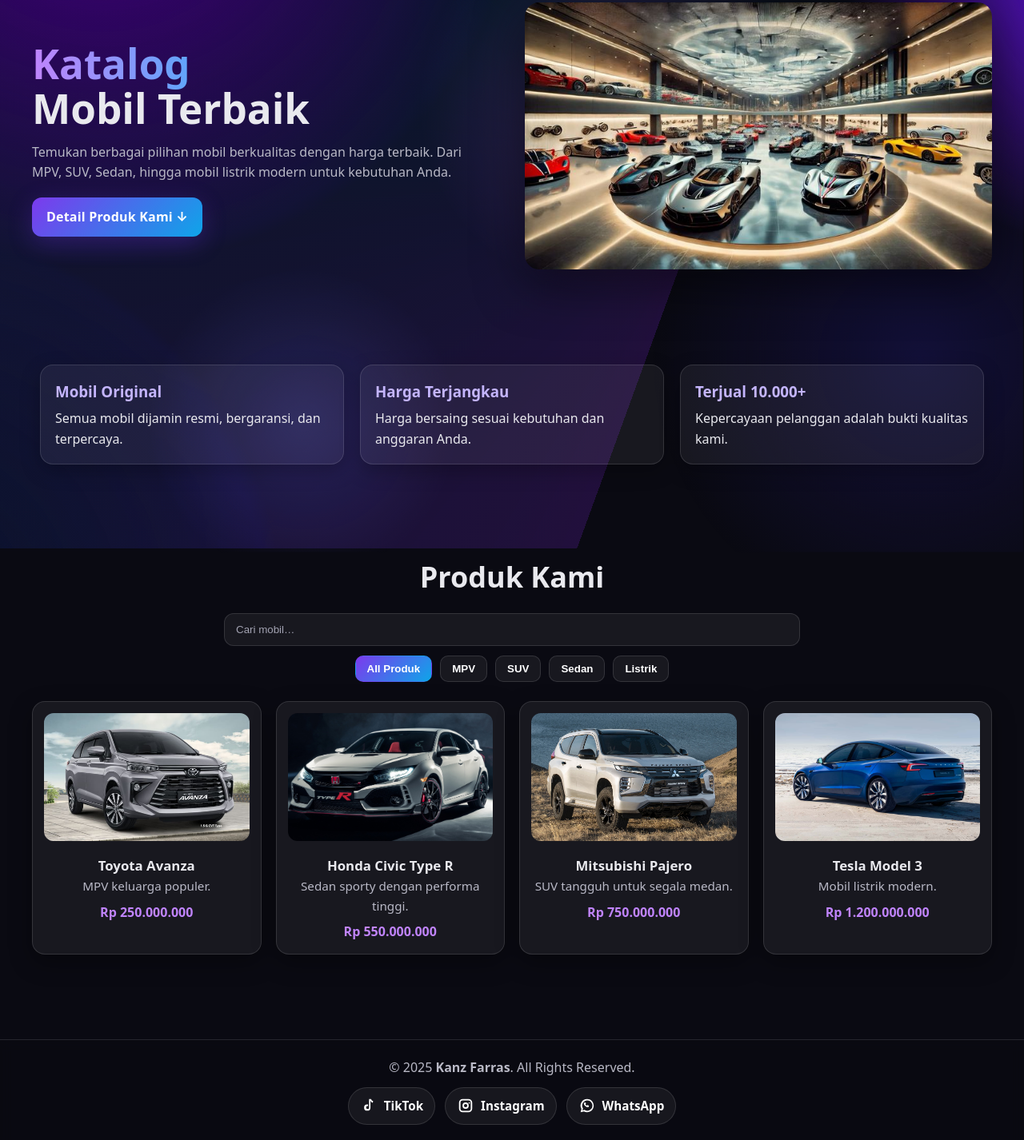
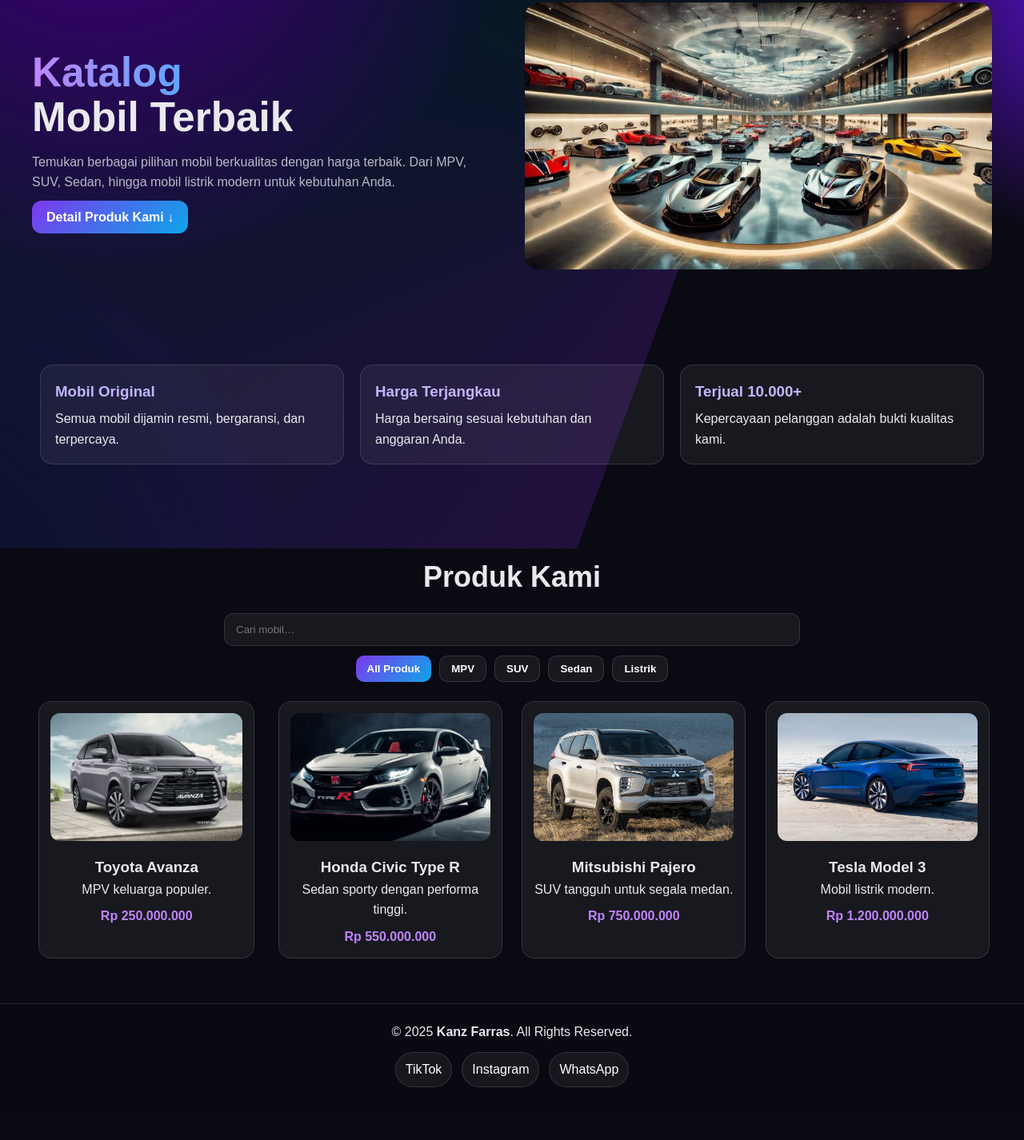
Before and after one commit to KanzzX/Katalog-Mobil1, a plain HTML site: page index.html in a window 1280 px wide. Shown: the part 114-1540 px from the top of the page at 80% size. After the commit the page ends 1508 px from the top, so only its background shows below. Drawn offline with Linux system fonts and the light colour scheme.

Commit message:
update-code

```diff
--- a/index.html
+++ b/index.html
@@ -17,7 +17,7 @@
       <a href="#">Beranda</a>
       <a href="#">Layanan</a>
       <a href="#produk">Produk Kami</a>
-      <a href="#">Kontak</a>
+      <a href="#kontak">Kontak</a>
     </nav>
   </header>
 
@@ -97,30 +97,12 @@
   </section>
 
   <!-- Footer -->
-  <footer>
+  <footer id="kontak">
     <p>© 2025 <b>Kanz Farras</b>. All Rights Reserved.</p>
     <div class="socials">
-      <!-- TikTok -->
-      <a class="social-btn" href="https://www.tiktok.com/@kynz_21" target="_blank" aria-label="TikTok">
-        <svg viewBox="0 0 48 48" width="22" height="22" fill="currentColor" aria-hidden="true">
-          <path d="M34.5 16.5a12 12 0 0 1-6-6v18.7a8.7 8.7 0 1 1-8.7-8.7 8.8 8.8 0 0 1 2.2.3v4.9a4 4 0 1 0 2.7 3.8V6h5.3a12 12 0 0 0 6 6z"/>
-        </svg>
-        <span>TikTok</span>
-      </a>
-      <!-- Instagram -->
-      <a class="social-btn" href="https://www.instagram.com/kanzfn_/" target="_blank" aria-label="Instagram">
-        <svg viewBox="0 0 48 48" width="22" height="22" fill="currentColor" aria-hidden="true">
-          <path d="M16 6h16a10 10 0 0 1 10 10v16a10 10 0 0 1-10 10H16A10 10 0 0 1 6 32V16A10 10 0 0 1 16 6zm0 4a6 6 0 0 0-6 6v16a6 6 0 0 0 6 6h16a6 6 0 0 0 6-6V16a6 6 0 0 0-6-6H16zm8 5.5A8.5 8.5 0 1 1 15.5 24 8.5 8.5 0 0 1 24 15.5zm0 4A4.5 4.5 0 1 0 28.5 24 4.5 4.5 0 0 0 24 19.5zM34 14.5a2 2 0 1 1-2 2 2 2 0 0 1 2-2z"/>
-        </svg>
-        <span>Instagram</span>
-      </a>
-      <!-- WhatsApp -->
-      <a class="social-btn" href="https://wa.me/6285219209935" target="_blank" aria-label="WhatsApp">
-        <svg viewBox="0 0 48 48" width="22" height="22" fill="currentColor" aria-hidden="true">
-          <path d="M24 6a18 18 0 0 0-15.6 27.3L6 42l8.9-2.3A18 18 0 1 0 24 6zm0 4a14 14 0 0 1 9.9 24 14 14 0 0 1-16.4 2.2l-1-.6-5.4 1.4 1.5-5.2-.6-1A14 14 0 0 1 24 10zm-7.2 5.8a1.2 1.2 0 0 1 1.2-.3c.6.2 1.6.6 1.9.7.4.2.9 1.5 1.1 2-.3.2-.8.7-1 .9-.3.4-.6.6-1 .9.2.5.8 1.4 1.7 2.3s1.9 1.6 2.4 1.9c.3-.3.7-.9 1.1-1.2s.8-.6 1.3-.4.9.6 1.5 1c.6.3 1.4.7 1.6 1.2s.1 1.1-.2 1.8c-.3.7-1.8 1.7-2.4 1.8s-1.4.2-2.2-.1a13.3 13.3 0 0 1-5.6-3.6 12.4 12.4 0 0 1-3-4.7c-.4-1.1-.4-2 .2-3s1.8-2.1 2.2-2.3z"/>
-        </svg>
-        <span>WhatsApp</span>
-      </a>
+      <a class="social-btn" href="https://www.tiktok.com/@kynz_21" target="_blank">TikTok</a>
+      <a class="social-btn" href="https://www.instagram.com/kanzfn_/" target="_blank">Instagram</a>
+      <a class="social-btn" href="https://wa.me/6285219209935" target="_blank">WhatsApp</a>
     </div>
   </footer>
 
--- a/style.css
+++ b/style.css
@@ -1,163 +1,239 @@
-/* ====== Base Dark Theme ====== */
-:root{
+:root {
   --bg: #0a0a12;
   --fg: #e9e9ee;
   --muted: #b9b9c6;
-  --brand: #7a3cff;   /* ungu */
-  --brand-2: #a855f7; /* ungu muda */
-  --card: rgba(255,255,255,0.06);
-  --card-border: rgba(255,255,255,0.12);
-  --btn: linear-gradient(135deg,#7c3aed,#0ea5e9);
+  --brand: #7a3cff;
+  --brand-2: #a855f7;
+  --card: rgba(255, 255, 255, 0.06);
+  --card-border: rgba(255, 255, 255, 0.12);
+  --btn: linear-gradient(135deg, #7c3aed, #0ea5e9);
 }
 
-*{margin:0;padding:0;box-sizing:border-box}
-html,body{height:100%}
-body{
+* {
+  margin: 0;
+  padding: 0;
+  box-sizing: border-box;
+}
+html,
+body {
+  height: 100%;
+}
+body {
   background: var(--bg);
   color: var(--fg);
+  font-family: "Poppins", sans-serif;
+  overflow-x: hidden;
   line-height: 1.6;
-  overflow-x: hidden;
-  font-family: ui-sans-serif, system-ui, -apple-system, "Segoe UI", Roboto, Arial, "Noto Sans", "Helvetica Neue", sans-serif;
 }
 
-/* ====== Abstract Background (layered gradients + soft motion) ====== */
-.abstract-bg{
+/* Background abstrak */
+.abstract-bg {
   position: fixed;
   inset: 0;
   z-index: -1;
-  background:
-    radial-gradient(60rem 60rem at 10% -10%, #3b0764 0%, transparent 55%),
+  background: radial-gradient(
+      60rem 60rem at 10% -10%,
+      #3b0764 0%,
+      transparent 55%
+    ),
     radial-gradient(40rem 40rem at 110% 10%, #5b21b6 0%, transparent 55%),
     radial-gradient(50rem 50rem at -10% 110%, #111827 0%, transparent 60%),
-    conic-gradient(from 200deg at 70% 40%, rgba(124,58,237,.18), rgba(14,165,233,.08), rgba(0,0,0,0) 60%);
+    conic-gradient(
+      from 200deg at 70% 40%,
+      rgba(124, 58, 237, 0.18),
+      rgba(14, 165, 233, 0.08),
+      transparent 60%
+    );
   filter: saturate(140%) contrast(105%);
 }
-.abstract-bg::after{
-  content:"";
-  position:absolute; inset:0;
-  background:
-    radial-gradient(25rem 25rem at 60% 30%, rgba(168,85,247,.20), transparent 60%),
-    radial-gradient(20rem 20rem at 30% 80%, rgba(99,102,241,.18), transparent 60%),
-    radial-gradient(35rem 35rem at 90% 70%, rgba(67,56,202,.16), transparent 60%);
-  animation: float-bg 18s ease-in-out infinite alternate;
-  mix-blend-mode: screen;
-  pointer-events:none;
+
+/* Navbar */
+header {
+  position: sticky;
+  top: 0;
+  display: flex;
+  justify-content: space-between;
+  align-items: center;
+  padding: 14px 40px;
+  z-index: 10;
+  background: rgba(10, 10, 18, 0.55);
+  border-bottom: 1px solid var(--card-border);
+  backdrop-filter: blur(10px);
 }
-@keyframes float-bg{
-  0%   { transform: translate3d(0,0,0) scale(1);   filter: blur(0px); }
-  100% { transform: translate3d(-2%, 2%, 0) scale(1.03); filter: blur(1px); }
+.logo {
+  font-weight: 800;
+  font-size: 1.25rem;
+  color: #fff;
+}
+nav a {
+  margin-left: 20px;
+  color: var(--muted);
+  text-decoration: none;
+  font-weight: 600;
+}
+nav a:hover {
+  color: #fff;
 }
 
-/* ====== Layout ====== */
-section{padding: 56px 40px;}
-header{
-  position: sticky; top:0; backdrop-filter: blur(10px);
-  display:flex;justify-content:space-between;align-items:center;
-  padding:14px 40px; z-index:10;
-  background: rgba(10,10,18,.55);
-  border-bottom: 1px solid var(--card-border);
+/* Hero */
+.hero {
+  display: flex;
+  gap: 32px;
+  flex-wrap: wrap;
+  align-items: center;
+  padding: 56px 40px;
 }
-.logo{font-weight:800; letter-spacing:.3px; color:#fff; font-size:1.25rem}
-nav a{
-  color: var(--muted); text-decoration:none; margin-left:20px; font-weight:600;
+.hero-text {
+  flex: 1;
+  min-width: 280px;
 }
-nav a:hover{color:#fff}
+.hero-text h1 {
+  font-size: clamp(32px, 4vw, 52px);
+  line-height: 1.1;
+  margin-bottom: 14px;
+}
+.hero-text h1 span {
+  background: linear-gradient(90deg, #c084fc, #60a5fa);
+  -webkit-background-clip: text;
+  color: transparent;
+}
+.hero-text p {
+  max-width: 560px;
+  color: var(--muted);
+  margin-bottom: 18px;
+}
+.btn {
+  background: var(--btn);
+  color: #fff;
+  padding: 12px 18px;
+  border-radius: 12px;
+  text-decoration: none;
+  font-weight: 700;
+}
+.hero-img {
+  flex: 1;
+  min-width: 280px;
+  text-align: center;
+}
+.hero-img img {
+  max-width: 100%;
+  border-radius: 18px;
+}
 
-/* ====== Hero ====== */
-.hero{display:flex;align-items:center;gap:32px;flex-wrap:wrap}
-.hero-text{flex:1;min-width:280px}
-.hero-text h1{font-size: clamp(32px, 4vw, 52px); line-height:1.1; margin-bottom:14px}
-.hero-text h1 span{background: linear-gradient(90deg,#c084fc,#60a5fa); -webkit-background-clip:text; background-clip:text; color:transparent}
-.hero-text p{max-width:560px;color:var(--muted);margin-bottom:18px}
-.btn{
-  display:inline-block; padding:12px 18px; border-radius:12px;
-  text-decoration:none; color:#fff; font-weight:700; letter-spacing:.2px;
-  background: var(--btn); box-shadow: 0 8px 30px rgba(122,60,255,.25);
-  transition: transform .2s ease, box-shadow .2s ease;
+/* Features */
+.features {
+  display: flex;
+  gap: 20px;
+  flex-wrap: wrap;
+  justify-content: center;
+  padding: 56px 40px;
 }
-.btn:hover{ transform: translateY(-2px); box-shadow: 0 10px 36px rgba(122,60,255,.35) }
-.hero-img{flex:1;min-width:280px;text-align:center}
-.hero-img img{max-width:100%;border-radius:18px; box-shadow: 0 18px 60px rgba(0,0,0,.5)}
+.feature-box {
+  flex: 1;
+  min-width: 240px;
+  max-width: 380px;
+  background: var(--card);
+  border: 1px solid var(--card-border);
+  border-radius: 16px;
+  padding: 18px;
+}
+.feature-box h3 {
+  color: #c4b5fd;
+  margin-bottom: 6px;
+}
 
-/* ====== Features ====== */
-.features{display:flex;gap:20px;flex-wrap:wrap;justify-content:center}
-.feature-box{
-  flex:1; min-width:240px; max-width:380px;
-  background: var(--card);
-  border:1px solid var(--card-border);
-  border-radius:16px; padding:18px 18px;
-  box-shadow: 0 8px 24px rgba(0,0,0,.25);
+/* Produk */
+.produk-section {
+  text-align: center;
+  padding: 56px 40px;
 }
-.feature-box h3{color:#c4b5fd;margin-bottom:6px}
+.produk-section h2 {
+  font-size: clamp(24px, 3.3vw, 36px);
+  margin-bottom: 16px;
+}
+.filter-wrap {
+  display: flex;
+  flex-direction: column;
+  gap: 12px;
+  align-items: center;
+  margin-bottom: 24px;
+}
+#search {
+  width: min(720px, 92vw);
+  padding: 12px 14px;
+  border-radius: 12px;
+  border: 1px solid var(--card-border);
+  background: rgba(255, 255, 255, 0.06);
+  color: #fff;
+}
+.filter-btns {
+  display: flex;
+  gap: 10px;
+  flex-wrap: wrap;
+}
+.btn-filter {
+  border: 1px solid var(--card-border);
+  background: rgba(255, 255, 255, 0.06);
+  color: #fff;
+  padding: 8px 14px;
+  border-radius: 10px;
+  cursor: pointer;
+  font-weight: 700;
+}
+.btn-filter.active {
+  background: var(--btn);
+  border: none;
+}
 
-/* ====== Produk ====== */
-.produk-section{text-align:center}
-.produk-section h2{font-size:clamp(24px,3.3vw,36px);margin-bottom:16px}
-
-.filter-wrap{
-  display:flex; flex-direction:column; align-items:center; gap:12px; margin: 14px 0 24px;
-}
-#search{
-  width:min(720px,92vw); padding:12px 14px; border-radius:12px; border:1px solid var(--card-border);
-  background: rgba(255,255,255,.06); color:#fff; outline:none;
-}
-#search::placeholder{color:#a3a3b2}
-
-.filter-btns{display:flex; gap:10px; flex-wrap:wrap; justify-content:center}
-.btn-filter{
-  border:1px solid var(--card-border); background: rgba(255,255,255,.06);
-  color:#fff; padding:8px 14px; border-radius:10px; cursor:pointer; font-weight:700;
-  transition: .2s ease; outline:none;
-}
-.btn-filter:hover{ transform: translateY(-2px)}
-.btn-filter.active{ background: var(--btn); border-color: transparent}
-
-.grid{
-  display:grid; gap:18px; margin-top:10px;
+.grid {
+  display: grid;
+  gap: 18px;
+  margin-top: 10px;
   grid-template-columns: repeat(auto-fit, minmax(230px, 1fr));
 }
-.card{
-  background: var(--card); border:1px solid var(--card-border); border-radius:16px;
-  padding:14px; text-align:center;
-  box-shadow: 0 10px 28px rgba(0,0,0,.35);
-  transition: transform .2s ease, box-shadow .2s ease;
+
+/* Card produk */
+.card {
+  background: var(--card);
+  border: 1px solid var(--card-border);
+  border-radius: 16px;
+  padding: 14px;
+  text-align: center;
+  max-width: 280px; /* 🔥 biar gak melar */
+  margin: 0 auto; /* 🔥 biar kalau 1 item, center */
 }
-.card:hover{ transform: translateY(-6px); box-shadow: 0 16px 40px rgba(0,0,0,.45) }
-.card img{width:100%; height:160px; object-fit:cover; border-radius:12px; margin-bottom:10px}
-.card h3{font-size:1.05rem}
-.card p{color:var(--muted); font-size:.95rem}
-.price{display:inline-block; margin-top:8px; color:#c084fc; font-weight:800}
-
-/* ====== Footer (buttons) ====== */
-footer{
-  border-top:1px solid var(--card-border);
-  background: rgba(10,10,18,.55);
-  padding: 22px 20px 34px;
-  display:flex; flex-direction:column; align-items:center; gap:12px;
-  margin-top: 50px;
-  backdrop-filter: blur(8px);
+.card img {
+  width: 100%;
+  height: 160px;
+  object-fit: cover;
+  border-radius: 12px;
+  margin-bottom: 10px;
 }
-footer p{color:var(--muted)}
-.socials{display:flex; gap:12px; flex-wrap:wrap; justify-content:center}
-
-.social-btn{
-  --ring: rgba(122,60,255,.35);
-  display:inline-flex; align-items:center; gap:8px;
-  padding:10px 14px; border-radius:999px;
-  border:1px solid var(--card-border); color:#fff; text-decoration:none;
-  background: rgba(255,255,255,.06);
-  box-shadow: 0 0 0 0 var(--ring);
-  transition: .18s ease;
-}
-.social-btn span{font-weight:700; font-size:.95rem}
-.social-btn:hover{
-  transform: translateY(-2px);
-  box-shadow: 0 10px 22px var(--ring);
+.price {
+  color: #c084fc;
+  font-weight: 800;
+  display: block;
+  margin-top: 8px;
 }
 
-/* ====== Small ====== */
-@media (max-width: 640px){
-  section{padding:40px 20px}
-  header{padding:12px 20px}
-  .hero{gap:20px}
+/* Footer */
+footer {
+  border-top: 1px solid var(--card-border);
+  background: rgba(10, 10, 18, 0.55);
+  padding: 22px 20px 34px;
+  text-align: center;
 }
+.socials {
+  display: flex;
+  gap: 12px;
+  justify-content: center;
+  margin-top: 12px;
+}
+.social-btn {
+  padding: 8px 12px;
+  border: 1px solid var(--card-border);
+  border-radius: 999px;
+  color: #fff;
+  text-decoration: none;
+  background: rgba(255, 255, 255, 0.06);
+}
```
Also changed, not shown: script.js (+25 -16 lines).
